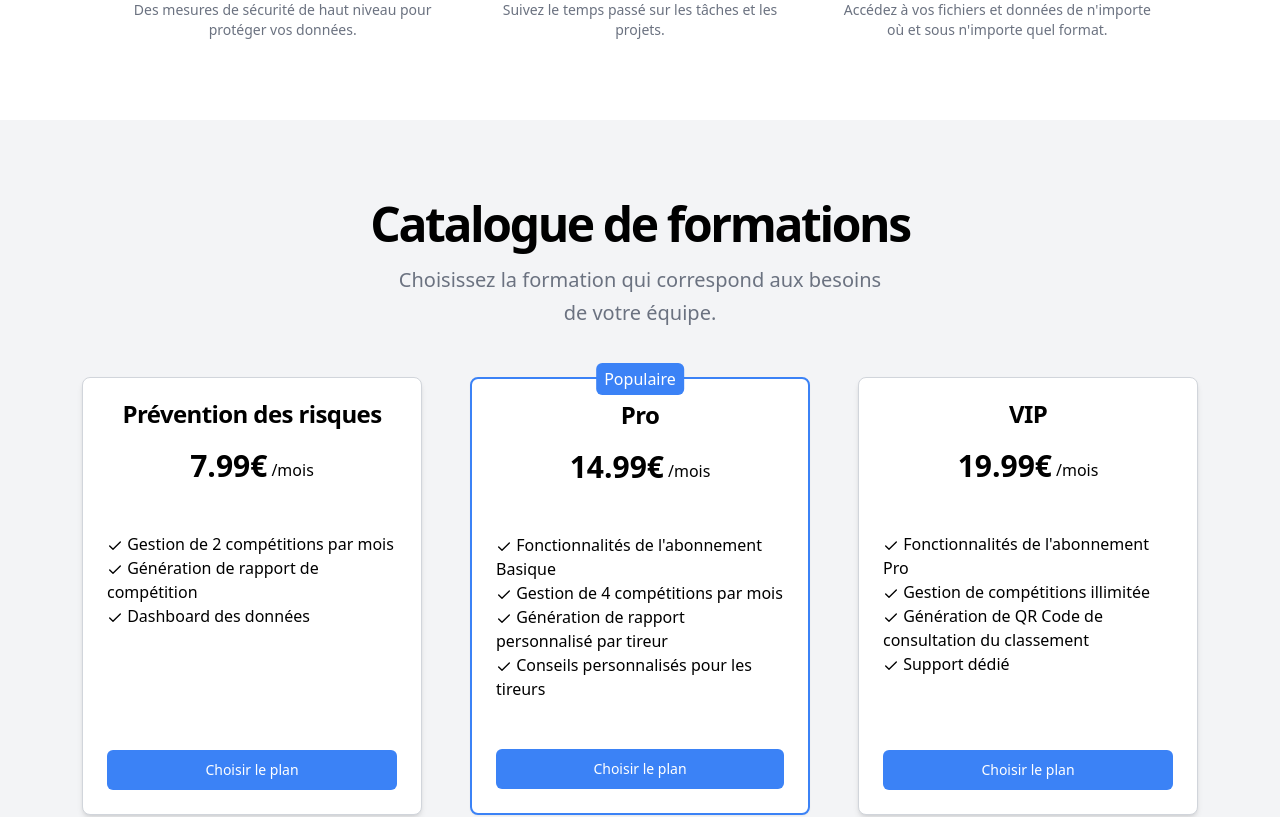
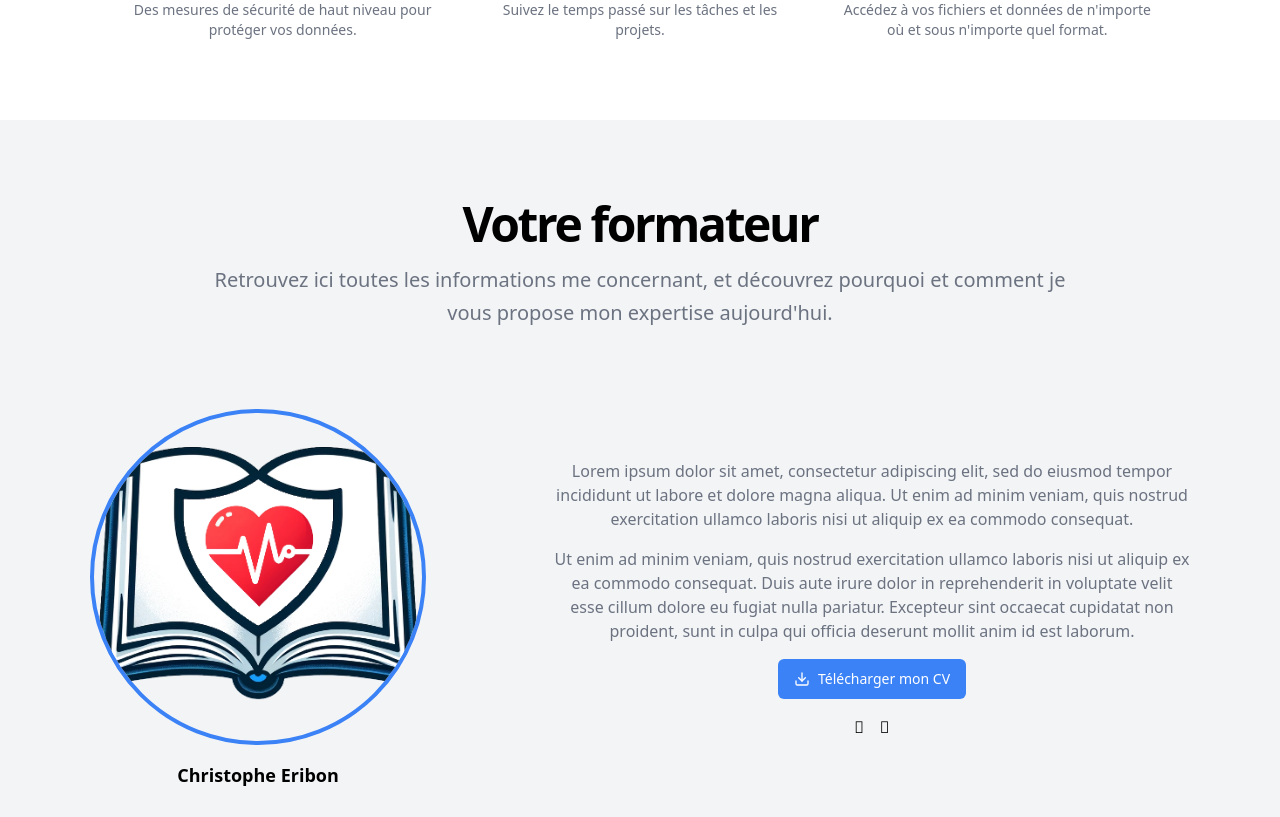
Before and after one commit to HugoErb/Site-SAFESEC-Formation, an Angular app in the folder frontend/: page / in a window 1280 px wide. Shown: the part 1320-2137 px from the top of the page. Built offline with nearby package versions, Linux system fonts and the light colour scheme.

Commit message:
add formateur section

```diff
--- a/frontend/angular.json
+++ b/frontend/angular.json
@@ -30,7 +30,8 @@
               "src/assets"
             ],
             "styles": [
-              "src/styles.scss"
+              "src/styles.scss",
+              "node_modules/font-awesome/css/font-awesome.min.css"
             ],
             "scripts": []
           },
--- a/frontend/package.json
+++ b/frontend/package.json
@@ -19,6 +19,7 @@
     "@angular/platform-browser-dynamic": "^17.0.0",
     "@angular/router": "^17.0.0",
     "autoprefixer": "^10.4.16",
+    "font-awesome": "^4.7.0",
     "postcss": "^8.4.32",
     "rxjs": "~7.8.0",
     "tailwindcss": "^3.4.0",
--- a/frontend/src/app/home/home.component.html
+++ b/frontend/src/app/home/home.component.html
@@ -16,6 +16,8 @@
   <nav class="hidden lg:flex ml-auto gap-4 sm:gap-6 items-center">
     <div class="text-base cursor-pointer font-medium hover:text-blue-600" (click)="scrollToSection('fonctionnalites')">
       Fonctionnalités</div>
+    <div class="text-base cursor-pointer font-medium hover:text-blue-600" (click)="scrollToSection('formateur')">
+      Formateur</div>
       <div class="text-base cursor-pointer font-medium hover:text-blue-600" (click)="scrollToSection('catalogue')">
       Catalogue</div>
     <div class="text-base cursor-pointer font-medium hover:text-blue-600" (click)="scrollToSection('contact')">Contact
@@ -26,6 +28,8 @@
   <div #menuBurger class="lg:hidden absolute top-full left-0 w-full bg-white shadow-md" *ngIf="burgerMenuOpened">
     <div class="block cursor-pointer px-4 py-2 text-sm text-gray-800 hover:bg-blue-500 hover:text-white"
       (click)="scrollToSection('fonctionnalites')">Fonctionnalités</div>
+      <div class="block cursor-pointer px-4 py-2 text-sm text-gray-800 hover:bg-blue-500 hover:text-white"
+      (click)="scrollToSection('formateur')">Formateur</div>
     <div class="block cursor-pointer px-4 py-2 text-sm text-gray-800 hover:bg-blue-500 hover:text-white"
       (click)="scrollToSection('catalogue')">Catalogue</div>
     <div class="block cursor-pointer px-4 py-2 text-sm text-gray-800 hover:bg-blue-500 hover:text-white"
@@ -47,7 +51,7 @@
           <div class="flex justify-center items-center w-full">
             <img src="../../assets/imgs/logo.png" alt="Logo" class="w-60">
           </div>
-          <p class="mx-auto max-w-[700px] text-gray-500 md:text-xl dark:text-gray-400">
+          <p class="mx-auto max-w-[700px] text-gray-500 md:text-xl">
             SGP Formation vous propose des apprentissages délivrés par un expert vous permettant de sensibiliser vos
             équipes à la prévention et la gestion des risques au quotidien ou au sein de votre coeur de métier.
           </p>
@@ -68,7 +72,7 @@
       <div class="flex flex-col items-center justify-center space-y-4 text-center">
         <div class="space-y-2">
           <h2 class="text-4xl font-bold tracking-tighter sm:text-5xl">Fonctionnalités</h2>
-          <p class="mx-auto max-w-[700px] text-gray-500 md:text-xl dark:text-gray-400 text-center">
+          <p class="mx-auto max-w-[700px] text-gray-500 md:text-xl text-center">
             SGP Formation est doté de fonctionnalités puissantes conçues pour améliorer votre productivité et vous
             faciliter la vie.
           </p>
@@ -84,7 +88,7 @@
             <path d="m22 10-7.5 7.5L13 16"></path>
           </svg>
           <h3 class="text-lg font-bold">Gestion des compétitions</h3>
-          <p class="text-sm text-gray-500 dark:text-gray-400">
+          <p class="text-sm text-gray-500">
             Gardez une trace de vos compétitions et gérez les automatiquement grâce une interface simple, fluide et
             intuitive.
           </p>
@@ -101,7 +105,7 @@
             <rect width="7" height="5" x="10" y="12" rx="1"></rect>
           </svg>
           <h3 class="text-lg font-bold">Affichage du classement</h3>
-          <p class="text-sm text-gray-500 dark:text-gray-400">Affichez en un clic le classement d'une compétition afin
+          <p class="text-sm text-gray-500">Affichez en un clic le classement d'une compétition afin
             que les participants puisse suivre leur position en temps réel .</p>
         </div>
         <div class="grid gap-1 text-center"><svg xmlns="http://www.w3.org/2000/svg" width="24" height="24"
@@ -113,7 +117,7 @@
             <line x1="6" x2="6" y1="20" y2="16"></line>
           </svg>
           <h3 class="text-lg font-bold">Rapports &amp; Analytiques</h3>
-          <p class="text-sm text-gray-500 dark:text-gray-400">
+          <p class="text-sm text-gray-500">
             Obtenez des informations sur vos compétitions grâce à des rapports, des analyses détaillés ainsi que des
             conseils personnalisés pour les tireurs.
           </p>
@@ -125,7 +129,7 @@
             <path d="M12 22s8-4 8-10V5l-8-3-8 3v7c0 6 8 10 8 10"></path>
           </svg>
           <h3 class="text-lg font-bold">Sécurité</h3>
-          <p class="text-sm text-gray-500 dark:text-gray-400">
+          <p class="text-sm text-gray-500">
             Des mesures de sécurité de haut niveau pour protéger vos données.
           </p>
         </div>
@@ -137,7 +141,7 @@
             <polyline points="12 6 12 12 16 14"></polyline>
           </svg>
           <h3 class="text-lg font-bold">Suivi du temps</h3>
-          <p class="text-sm text-gray-500 dark:text-gray-400">
+          <p class="text-sm text-gray-500">
             Suivez le temps passé sur les tâches et les projets.
           </p>
         </div>
@@ -148,20 +152,60 @@
             <path d="M17.5 19H9a7 7 0 1 1 6.71-9h1.79a4.5 4.5 0 1 1 0 9Z"></path>
           </svg>
           <h3 class="text-lg font-bold">Stockage en nuage</h3>
-          <p class="text-sm text-gray-500 dark:text-gray-400">
+          <p class="text-sm text-gray-500">
             Accédez à vos fichiers et données de n'importe où et sous n'importe quel format.
           </p>
         </div>
       </div>
     </div>
   </section>
+
+  <section id="formateur" class="flex justify-center items-center w-full py-12 md:py-24 lg:py-20 px-2 md:px-0 pt-16 bg-gray-100">
+    <div class="container space-y-12 px-4 md:px-6">
+      <div class="flex flex-col items-center justify-center space-y-4 text-center mx-auto">
+        <h2 class="text-4xl font-bold tracking-tighter sm:text-5xl">Votre formateur</h2>
+        <p class="max-w-[900px] text-gray-500 md:text-xl/relaxed lg:text-base/relaxed xl:text-xl/relaxed">
+          Retrouvez ici toutes les informations me concernant, et découvrez pourquoi et comment je vous propose mon expertise aujourd'hui.
+        </p>
+      </div>
+      <div class="flex flex-col md:flex-row items-center justify-center gap-4 md:gap-10 lg:gap-16">
+        <div class="flex flex-col items-center justify-center w-full max-w-[400px] p-4 md:p-8">
+          <img src="../../assets/imgs/logo.png" alt="Photo" class="rounded-full object-cover object-center border-4 border-blue-500 aspect-square" />
+          <div class="text-lg font-semibold mt-4">Christophe Eribon</div>
+        </div>
+        <div class="flex flex-col w-full max-w-[700px] items-center justify-center p-4 md:p-8">
+          <div class="space-y-4 text-center">
+            <p class="text-gray-500">Lorem ipsum dolor sit amet, consectetur adipiscing elit, sed do eiusmod tempor incididunt ut labore et dolore magna aliqua. Ut enim ad minim veniam, quis nostrud exercitation ullamco laboris nisi ut aliquip ex ea commodo consequat.</p>
+            <p class="text-gray-500">Ut enim ad minim veniam, quis nostrud exercitation ullamco laboris nisi ut aliquip ex ea commodo consequat. Duis aute irure dolor in reprehenderit in voluptate velit esse cillum dolore eu fugiat nulla pariatur. Excepteur sint occaecat cupidatat non proident, sunt in culpa qui officia deserunt mollit anim id est laborum.</p>
+            <button class="justify-center whitespace-nowrap rounded-md font-medium ring-offset-background transition-colors focus-visible:outline-none focus-visible:ring-2 focus-visible:ring-ring focus-visible:ring-offset-2 disabled:pointer-events-none disabled:opacity-50 h-10 px-4 py-2 text-sm inline-flex items-center gap-2 bg-blue-500 hover:bg-blue-700 text-white">
+              <svg xmlns="http://www.w3.org/2000/svg" width="24" height="24" viewBox="0 0 24 24" fill="none" stroke="currentColor" stroke-width="2" stroke-linecap="round" stroke-linejoin="round" class="w-4 h-4">
+                <path d="M21 15v4a2 2 0 0 1-2 2H5a2 2 0 0 1-2-2v-4"></path>
+                <polyline points="7 10 12 15 17 10"></polyline>
+                <line x1="12" x2="12" y1="15" y2="3"></line>
+              </svg>
+              Télécharger mon CV
+            </button>
+          </div>
+          <div class="flex justify-center gap-4 mt-4">
+            <a href="mailto:votre.email@exemple.com" class="hover:text-blue-700">
+              <i class="fa-brands fa-linkedin"></i>
+            </a>
+            <a href="https://www.linkedin.com/in/votreprofil" class="hover:text-blue-700">
+              <i class="fa-brands fa-linkedin"></i>
+            </a>
+        </div>
+        </div>
+      </div>
+    </div>
+  </section>
+
   <section id="catalogue"
-    class="flex justify-center items-center w-full py-12 md:py-32 lg:py-20 bg-gray-100 px-2 md:px-0">
+    class="flex justify-center items-center w-full py-12 md:py-32 lg:py-20 px-2 md:px-0">
     <div class="container grid items-center justify-center gap-6 px-4 md:px-6">
       <div class="space-y-4 text-center mx-auto">
         <h2 class="text-4xl font-bold tracking-tighter sm:text-5xl">Catalogue de formations</h2>
         <p
-          class="mx-auto max-w-[500px] text-gray-500 md:text-xl/relaxed lg:text-base/relaxed xl:text-xl/relaxed dark:text-gray-400 text-center mb-12">
+          class="mx-auto max-w-[500px] text-gray-500 md:text-xl/relaxed lg:text-base/relaxed xl:text-xl/relaxed text-center mb-12">
           Choisissez la formation qui correspond aux besoins de votre équipe.
         </p>
       </div>
@@ -314,13 +358,12 @@
       </div>
     </div>
   </section>
-  <section id="contact" class="flex justify-center items-center w-full py-12 md:py-24 lg:py-20 px-2 md:px-0">
+  <section id="contact" class="flex justify-center items-center w-full py-12 md:py-24 lg:py-20 px-2 md:px-0 bg-gray-100">
     <div class="container space-y-12 px-4 md:px-6">
       <div class="flex flex-col items-center justify-center space-y-4 text-center">
         <div class="space-y-2">
           <h2 class="text-4xl font-bold tracking-tighter sm:text-5xl">Contactez-moi</h2>
-          <p
-            class="max-w-[900px] text-gray-500 md:text-xl/relaxed lg:text-base/relaxed xl:text-xl/relaxed dark:text-gray-400">
+          <p class="max-w-[900px] text-gray-500 md:text-xl/relaxed lg:text-base/relaxed xl:text-xl/relaxed">
             Vous avez des questions ? Vous voulez en savoir plus ? Contactez-moi et je vous répondrai dans les plus
             bref délais.
           </p>
--- a/frontend/src/index.html
+++ b/frontend/src/index.html
@@ -1,11 +1,11 @@
 <!doctype html>
-<html lang="en">
+<html lang="fr">
 <head>
   <meta charset="utf-8">
   <title>SGP Formation</title>
   <base href="/">
   <meta name="viewport" content="width=device-width, initial-scale=1">
-  <link rel="icon" type="image/x-icon" href="favicon.ico">
+  <link rel="icon" type="image/x-icon" href="frontend/src/assets/imgs/logo.png">
 </head>
 <body>
   <app-root></app-root>
```
Also changed, not shown: 1 other file (tests, documents, lock files or other folders). Lines whose indentation alone changed are shown as unchanged.
